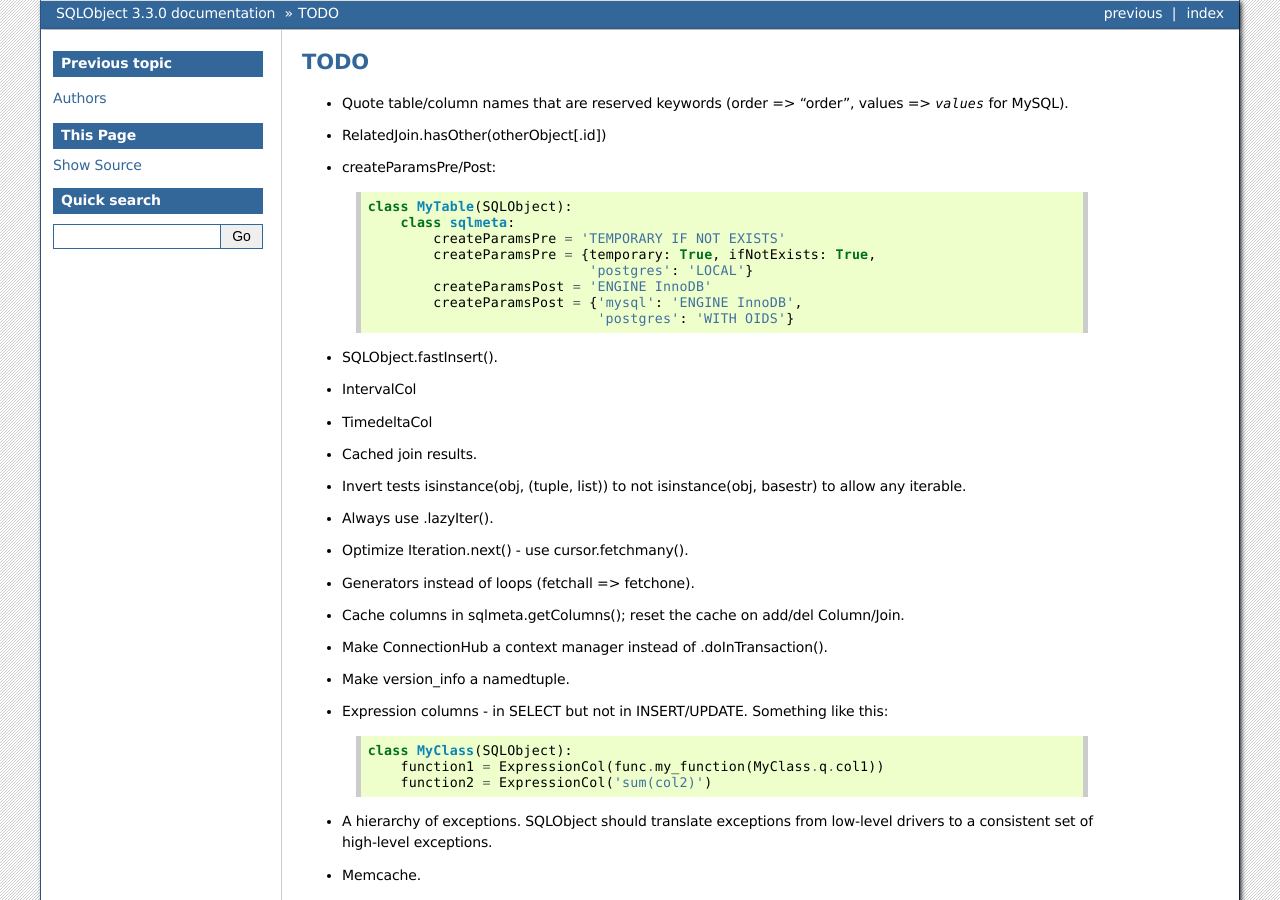
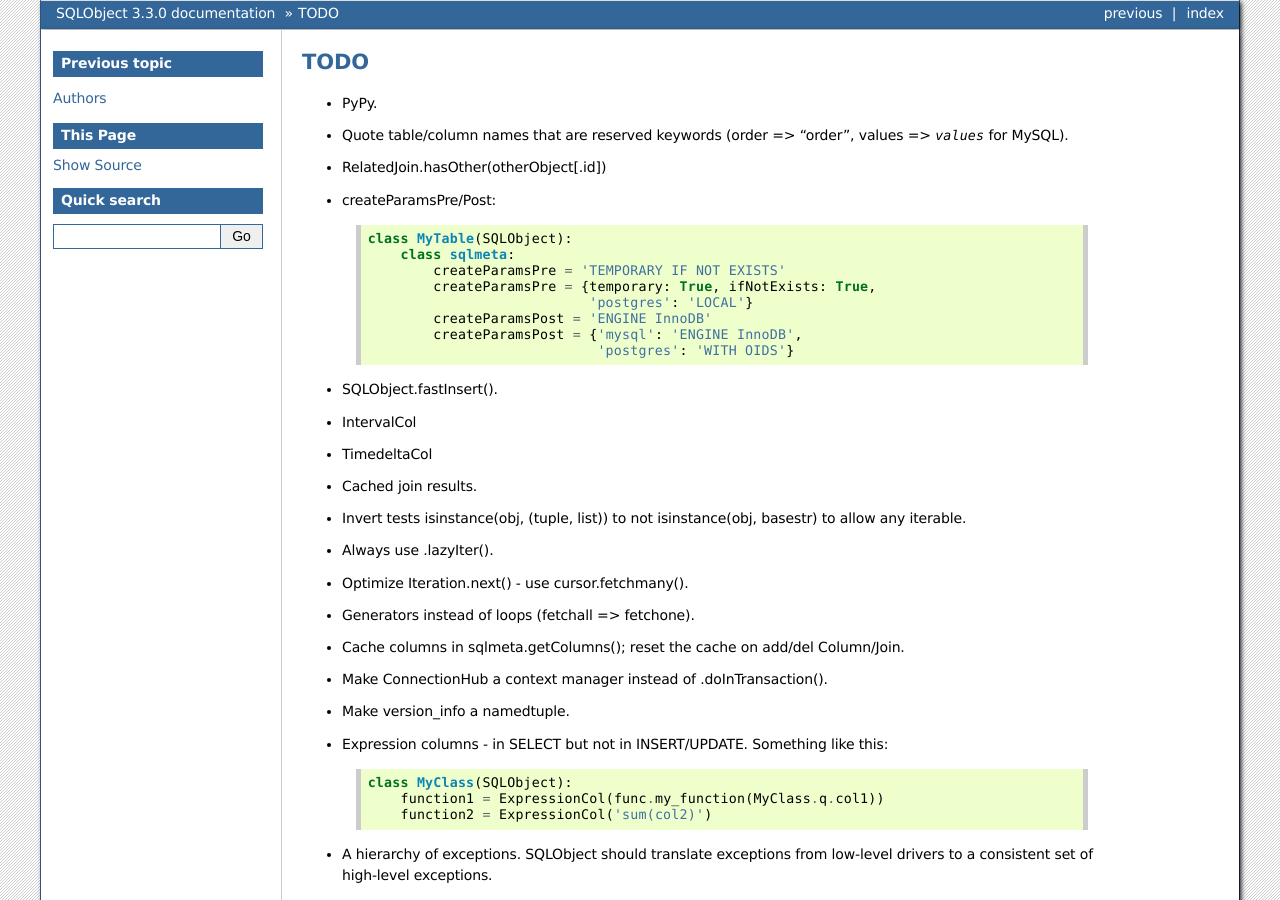
Before and after one commit to sqlobject/sqlobject, a Sphinx documentation site: the page built from docs/TODO.rst, in a window 1280 px wide and 900 px high. Built offline with Sphinx 7.4.7, drawn with Linux system fonts in a browser that asks for light colours.

Commit message:
TODO: PyPy
[skip ci]

```diff
--- a/docs/TODO.rst
+++ b/docs/TODO.rst
@@ -1,5 +1,7 @@
 TODO
 ----
+
+* PyPy.
 
 * Quote table/column names that are reserved keywords (order => "order",
   values => `values` for MySQL).
```
